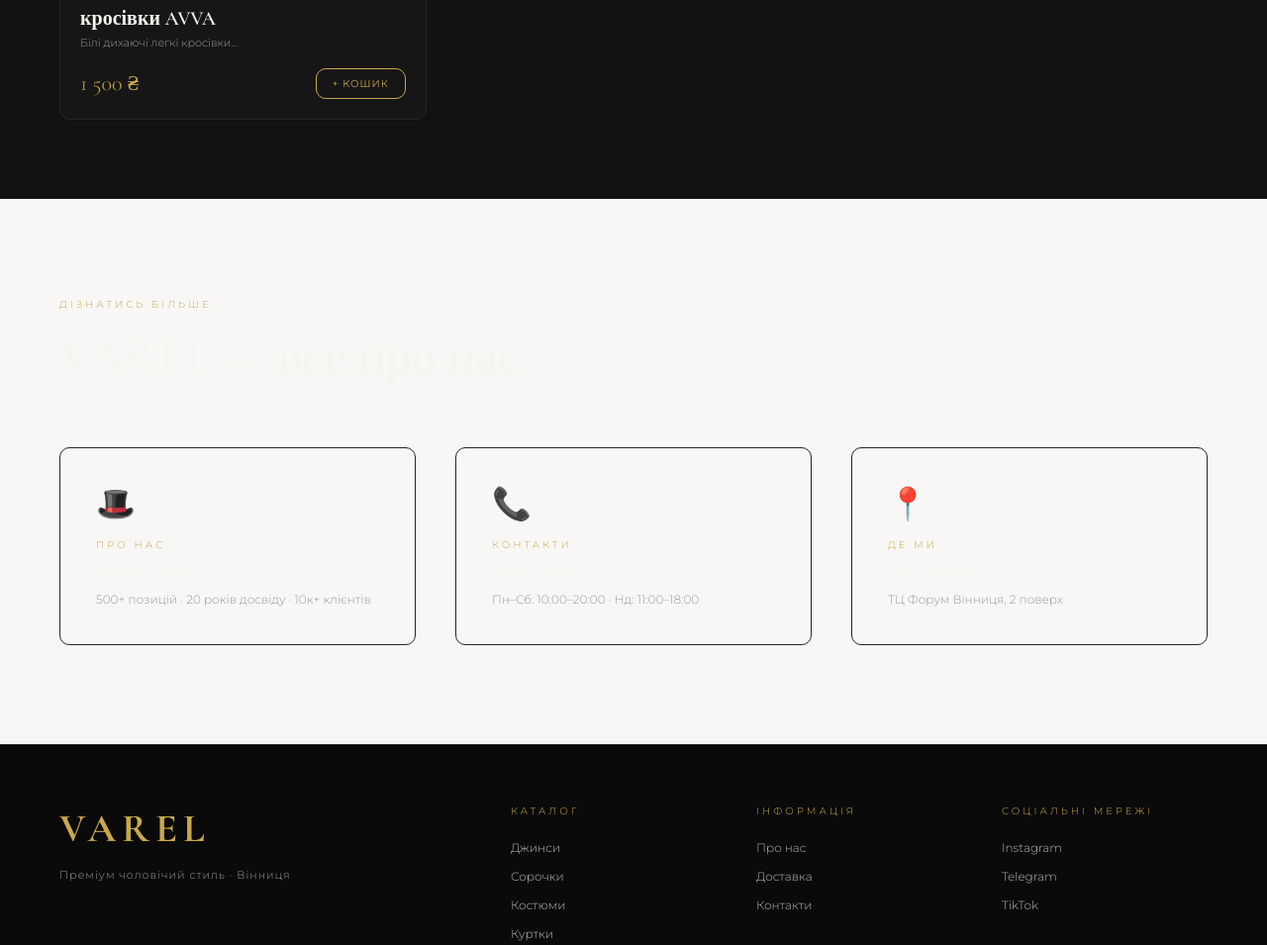
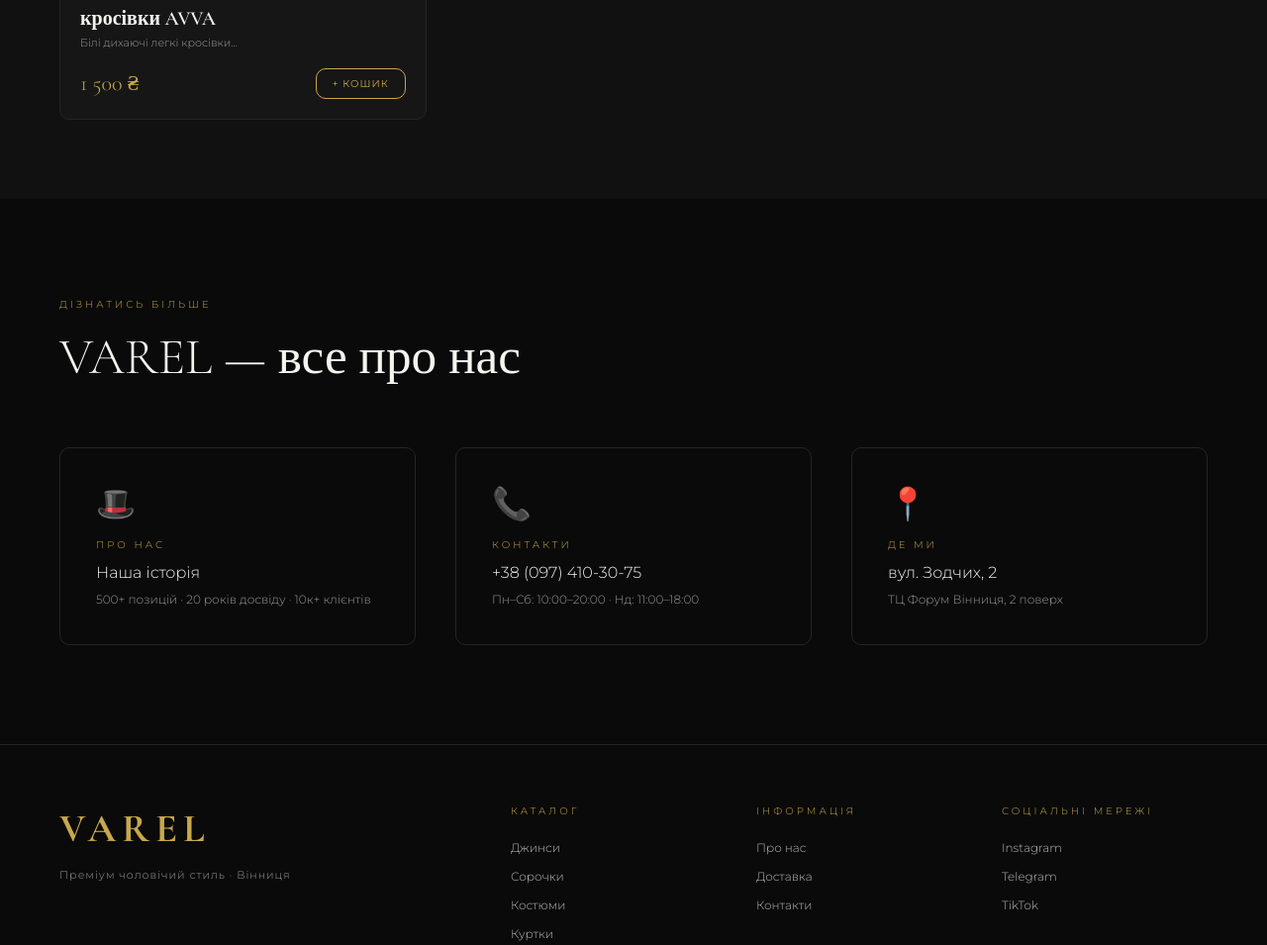
Before and after one commit to arikc79/varel-style, a Django app: page / in a window 1280 px wide. Shown: the part 2984-3939 px from the top of the page at 99% size. Run offline with Django 4.2, Linux system fonts and the light colour scheme; data comes from the database, SQL or seed files in the repository; data that the repository does not hold is empty; parts of the project's set-up code (start-up, migrations or seed data) failed here and were passed over.

Commit message:
fix: remove light background from info section causing invisible title

```diff
--- a/backend/templates/index.html
+++ b/backend/templates/index.html
@@ -47,7 +47,7 @@
 </section>
 
 <!-- ── ІНФО-БЛОК: посилання на окремі сторінки ── -->
-<section class="section" id="info-links" style="background:#f8f7f5;">
+<section class="section" id="info-links">
   <p class="section-label">Дізнатись більше</p>
   <h2 class="section-title">VAREL — все про нас</h2>
   <div class="contact-grid" style="margin-top:40px;">
```
